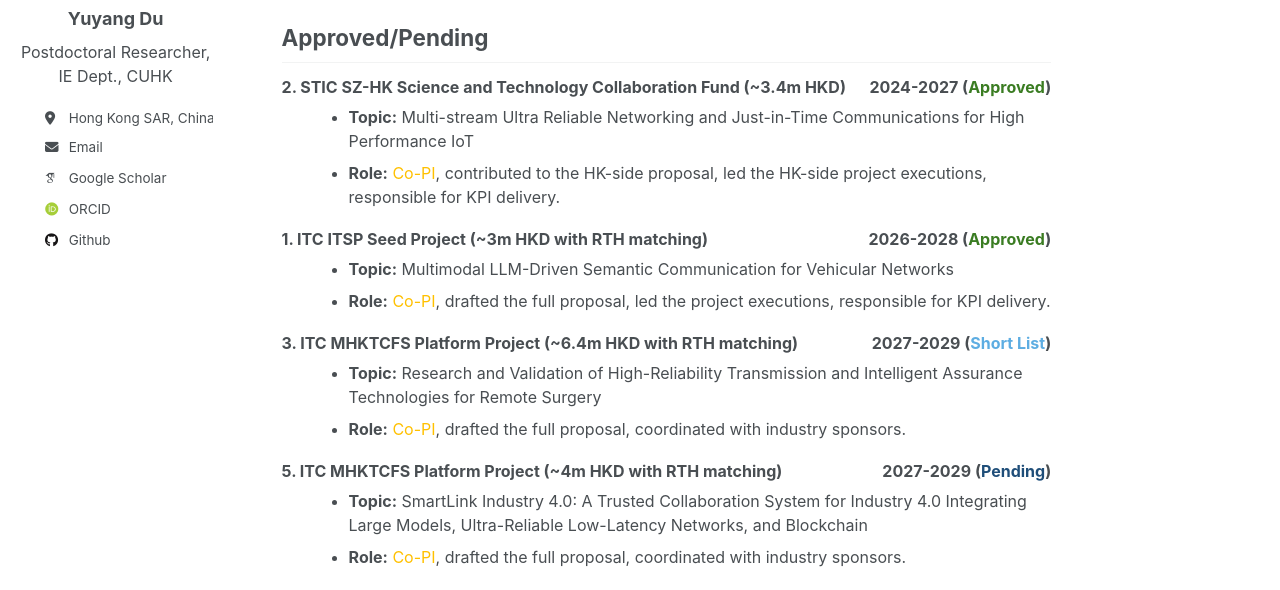
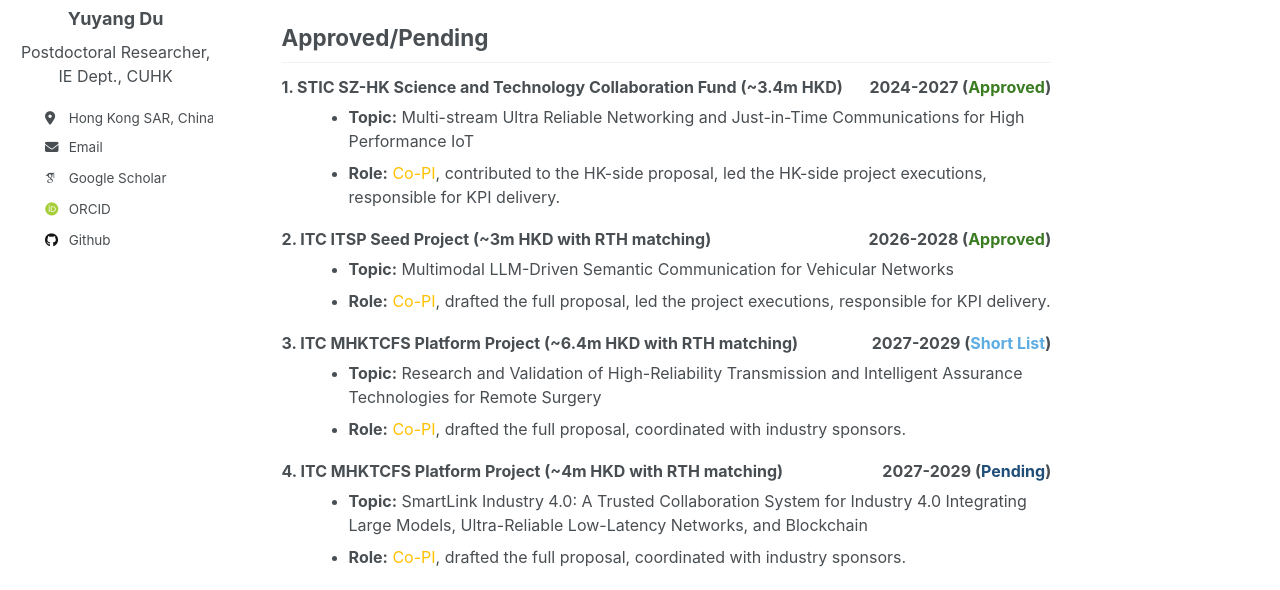
Before and after one commit to yuyangdu01/yuyangdu01.github.io, a Jekyll site: the page built from _pages/funding.md, in a window 1280 px wide and 900 px high. Shown: the part 303-893 px from the top of the window. Built offline with Jekyll 4.4.1, drawn with Linux system fonts in a browser that asks for light colours; some web fonts are replaced; part of the change alters nothing that is shown; some of the changed text lies outside the part shown.

Commit message:
Update funding.md

```diff
--- a/_pages/funding.md
+++ b/_pages/funding.md
@@ -18,7 +18,7 @@ a {
 Approved/Pending
 ------
 <li style="display: flex; justify-content: space-between; align-items: center; list-style-type: none;">
-  <font size=3><b>2. STIC SZ-HK Science and Technology Collaboration Fund (~3.4m HKD)</b></font>
+  <font size=3><b>1. STIC SZ-HK Science and Technology Collaboration Fund (~3.4m HKD)</b></font>
   <font size=3><b>2024-2027 (<span style="color: #3a7c22;">Approved</span>)</b></font>
 </li>
 <ul style="margin-left: 1.5em; margin-top: 6px;">
@@ -27,7 +27,7 @@ Approved/Pending
 </ul>
 
 <li style="display: flex; justify-content: space-between; align-items: center; list-style-type: none;">
-  <font size=3><b>1. ITC ITSP Seed Project (~3m HKD with RTH matching)</b></font>
+  <font size=3><b>2. ITC ITSP Seed Project (~3m HKD with RTH matching)</b></font>
   <font size=3><b>2026-2028 (<span style="color: #3a7c22;">Approved</span>)</b></font>
 </li>
 <ul style="margin-left: 1.5em; margin-top: 6px;">
@@ -45,7 +45,7 @@ Approved/Pending
 </ul>
 
 <li style="display: flex; justify-content: space-between; align-items: center; list-style-type: none;">
-  <font size=3><b>5. ITC MHKTCFS Platform Project (~4m HKD with RTH matching)</b></font>
+  <font size=3><b>4. ITC MHKTCFS Platform Project (~4m HKD with RTH matching)</b></font>
   <font size=3><b>2027-2029 (<span style="color: #1f4e79;">Pending</span>)</b></font>
 </li>
 <ul style="margin-left: 1.5em; margin-top: 6px;">
@@ -54,7 +54,7 @@ Approved/Pending
 </ul>
 
 <li style="display: flex; justify-content: space-between; align-items: center; list-style-type: none;">
-  <font size=3><b>4. ITC ITSP Platform Project (~9.6m HKD with RTH matching)</b></font>
+  <font size=3><b>5. ITC ITSP Platform Project (~9.6m HKD with RTH matching)</b></font>
   <font size=3><b>2028-2030 (<span style="color: #1f4e79;">Pending</span>)</b></font>
 </li>
 <ul style="margin-left: 1.5em; margin-top: 6px;">
```
